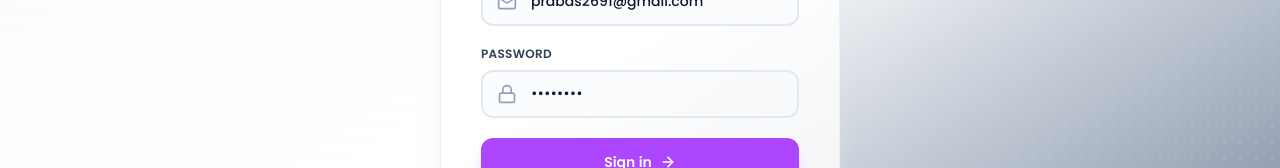
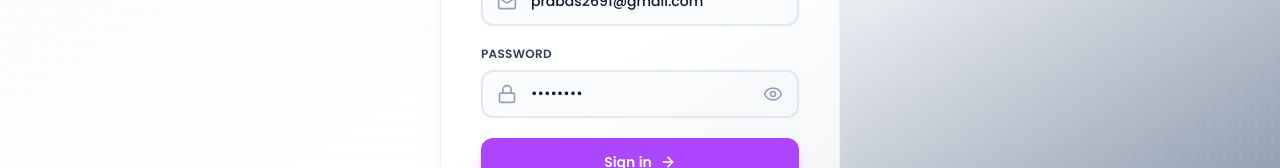
Before and after one commit to ManojPrabakarS/AI-Learning-app-MERN, a React (Vite) app in the folder frontend/: page /login in a window 1280 px wide. Shown: the part 362-530 px from the top of the page. Built offline with nearby package versions, Linux system fonts and the light colour scheme; a web font is replaced by a local one.

Commit message:
Update LoginPage.jsx

```diff
--- a/frontend/src/pages/Auth/LoginPage.jsx
+++ b/frontend/src/pages/Auth/LoginPage.jsx
@@ -1,6 +1,6 @@
 import { useState } from 'react'
 import { Link, useNavigate } from 'react-router-dom';
-import { Puzzle, Mail, Lock, ArrowRight } from 'lucide-react';
+import { Puzzle, Mail, Lock, LockOpen, Eye, EyeOff, ArrowRight } from 'lucide-react';
 import toast from 'react-hot-toast';
 import { useAuth } from '../../context/AuthContext.jsx';
 import authService from '../../service/authService.js';
@@ -11,6 +11,7 @@ const LoginPage = () => {
   const [error, setError] = useState('');
   const [loading, setLoading] = useState(false);
   const [focusedField, setFocusField] = useState(null);
+  const [showPassword, setShowPassword] = useState(false);
 
   const navigate = useNavigate();
   const { login } = useAuth();
@@ -76,17 +77,24 @@ const LoginPage = () => {
               <div className='space-y-2'>
                 <label className='block text-xs font-semibold text-slate-700 uppercase tracking-wide'>Password</label>
                 <div className='relative group'>
-                  <div className={`absolute inset-y-0 left-0 pl-4 flex items-center pointer-events-none transition-colors duration-200 ${focusedField === 'password' ? 'text-purple-600' : 'text-slate-400'}`}>
-                    <Lock className='w-5 h-5' strokeWidth={2} />
+                  <div className={`absolute inset-y-0 left-0 pl-4 flex items-center pointer-events-none transition-all duration-200 ${focusedField === 'password' ? 'text-purple-600' : 'text-slate-400'}`}>
+                    {showPassword ? <LockOpen className='w-5 h-5' strokeWidth={2} /> : <Lock className='w-5 h-5' strokeWidth={2} />}
                   </div>
-                  <input type="password"
+                  <input type={showPassword ? 'text' : 'password'}
                     value={password}
                     onChange={(e) => setPassword(e.target.value)}
                     onFocus={() => setFocusField('password')}
                     onBlur={() => setFocusField(null)}
-                    className='w-full h-12 pl-12 pr-4 border-2 border-slate-200 rounded-xl bg-slate-50/50 text-slate-900 placeholder-slate-400 text-sm font-medium transition-all duration-200 focus:outline-none  focus:border-purple-500 focus:bg-white focus:shadow-lg focus:shadow-purple-500/10'
+                    className='w-full h-12 pl-12 pr-12 border-2 border-slate-200 rounded-xl bg-slate-50/50 text-slate-900 placeholder-slate-400 text-sm font-medium transition-all duration-200 focus:outline-none  focus:border-purple-500 focus:bg-white focus:shadow-lg focus:shadow-purple-500/10'
                     placeholder='Password'
                   />
+                  <button
+                    type='button'
+                    onClick={() => setShowPassword(!showPassword)}
+                    className='absolute inset-y-0 right-0 pr-4 flex items-center text-slate-400 hover:text-slate-600 transition-colors duration-200'
+                  >
+                    {showPassword ? <EyeOff className='w-5 h-5' strokeWidth={2} /> : <Eye className='w-5 h-5' strokeWidth={2} />}
+                  </button>
                 </div>
               </div>
               {/* Error Message */}
```
